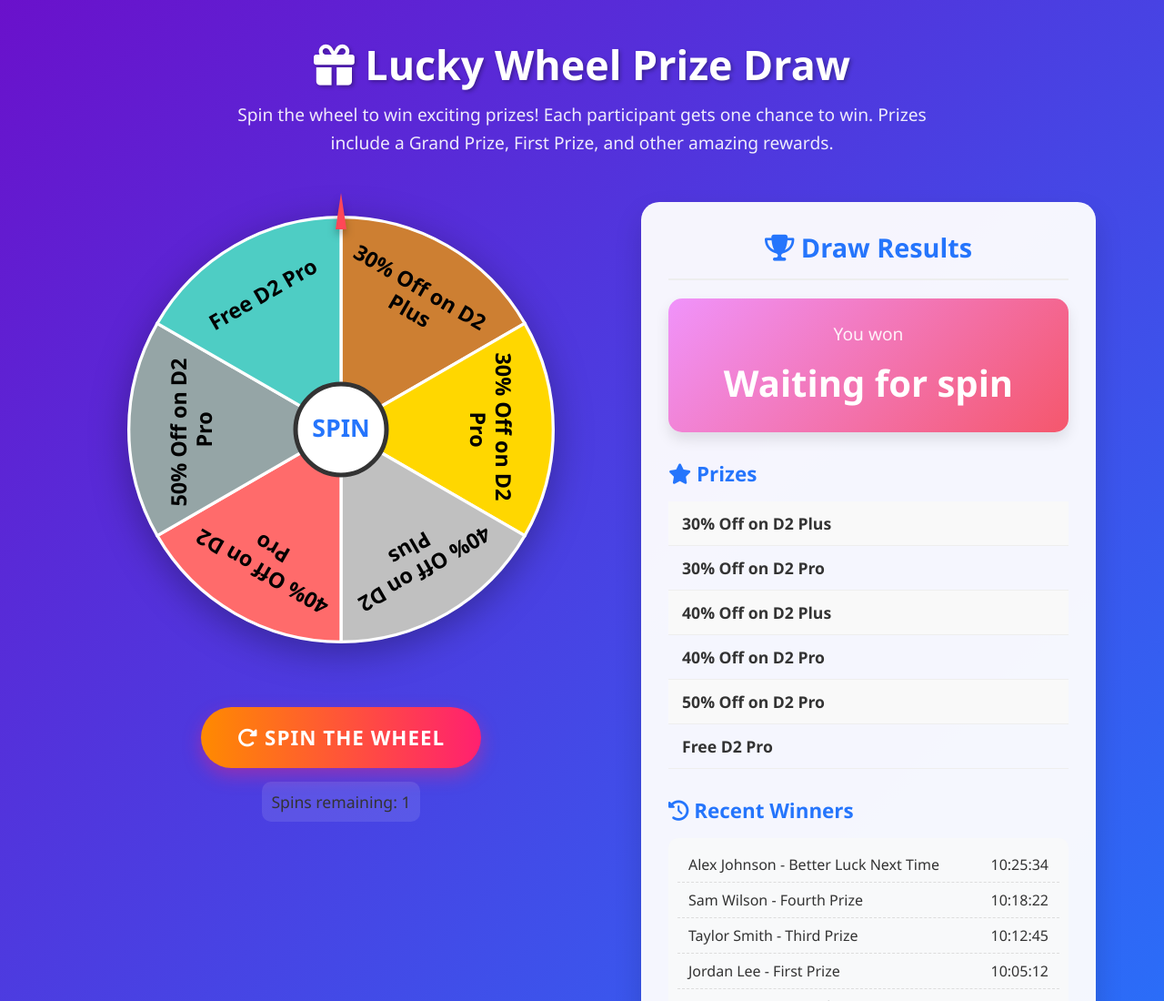
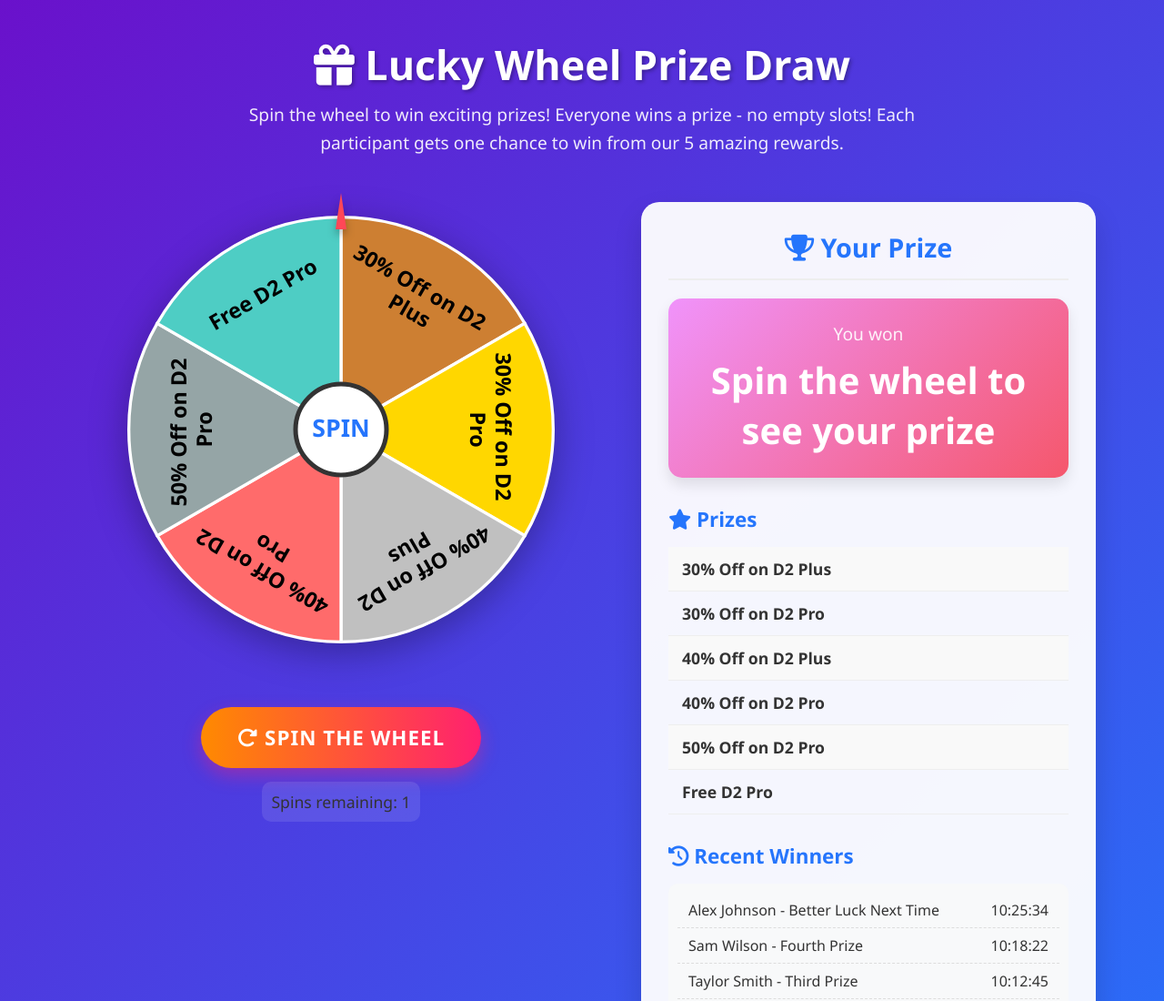
Before and after one commit to Allenzzzzz/lucky-wheel, a plain HTML site: page index.html in a window 1280 px wide. Shown: the top 1100 px of the page at 91% size. Drawn offline with Linux system fonts and the light colour scheme.

Commit message:
Update index.html

```diff
--- a/index.html
+++ b/index.html
@@ -350,7 +350,7 @@
     <div class="container">
         <header>
             <h1><i class="fas fa-gift"></i> Lucky Wheel Prize Draw</h1>
-            <p class="subtitle">Spin the wheel to win exciting prizes! Each participant gets one chance to win. Prizes include a Grand Prize, First Prize, and other amazing rewards.</p>
+            <p class="subtitle">Spin the wheel to win exciting prizes! <span class="highlight">Everyone wins a prize</span> - no empty slots! Each participant gets one chance to win from our 5 amazing rewards.</p>
         </header>
 
         <div class="content">
@@ -370,11 +370,11 @@
             </div>
 
             <div class="result-section">
-                <h2 class="result-title"><i class="fas fa-trophy"></i> Draw Results</h2>
+                <h2 class="result-title"><i class="fas fa-trophy"></i> Your Prize</h2>
 
                 <div class="current-result">
                     <div class="result-label">You won</div>
-                    <div class="result-value" id="currentResult">Waiting for spin</div>
+                    <div class="result-value" id="currentResult">Spin the wheel to see your prize</div>
                 </div>
 
                 <div class="prizes-list">
```
